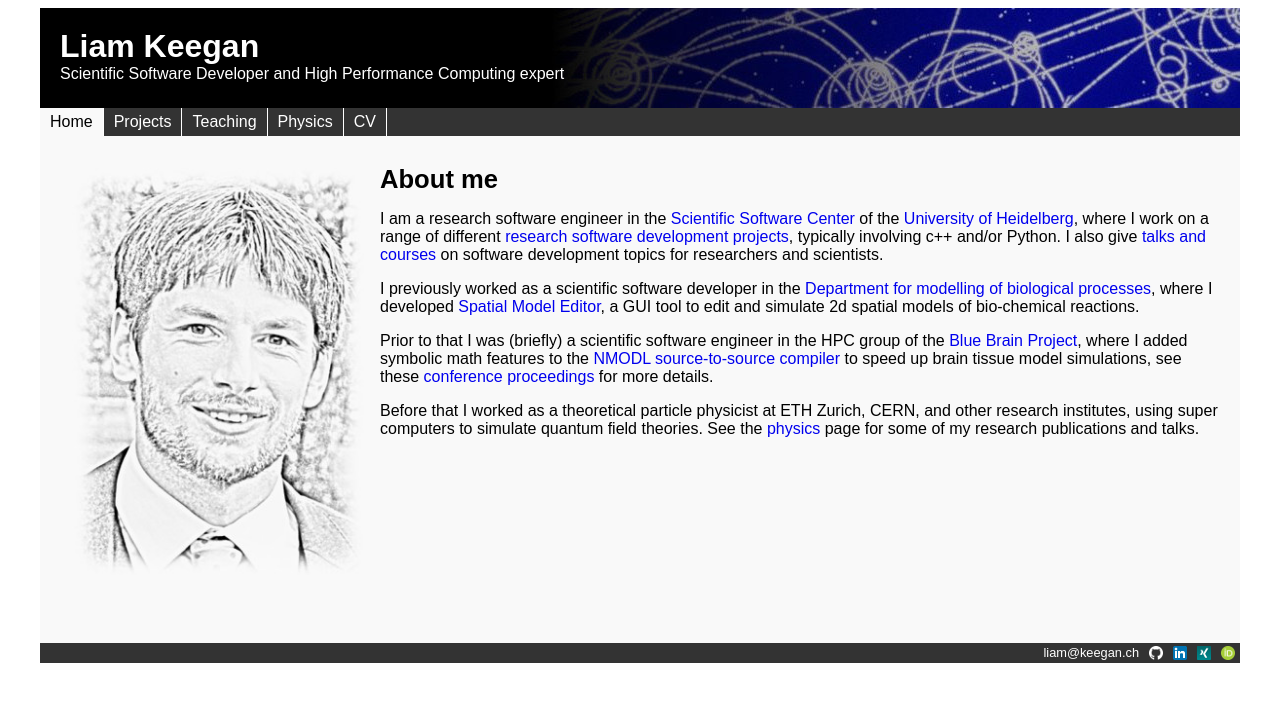
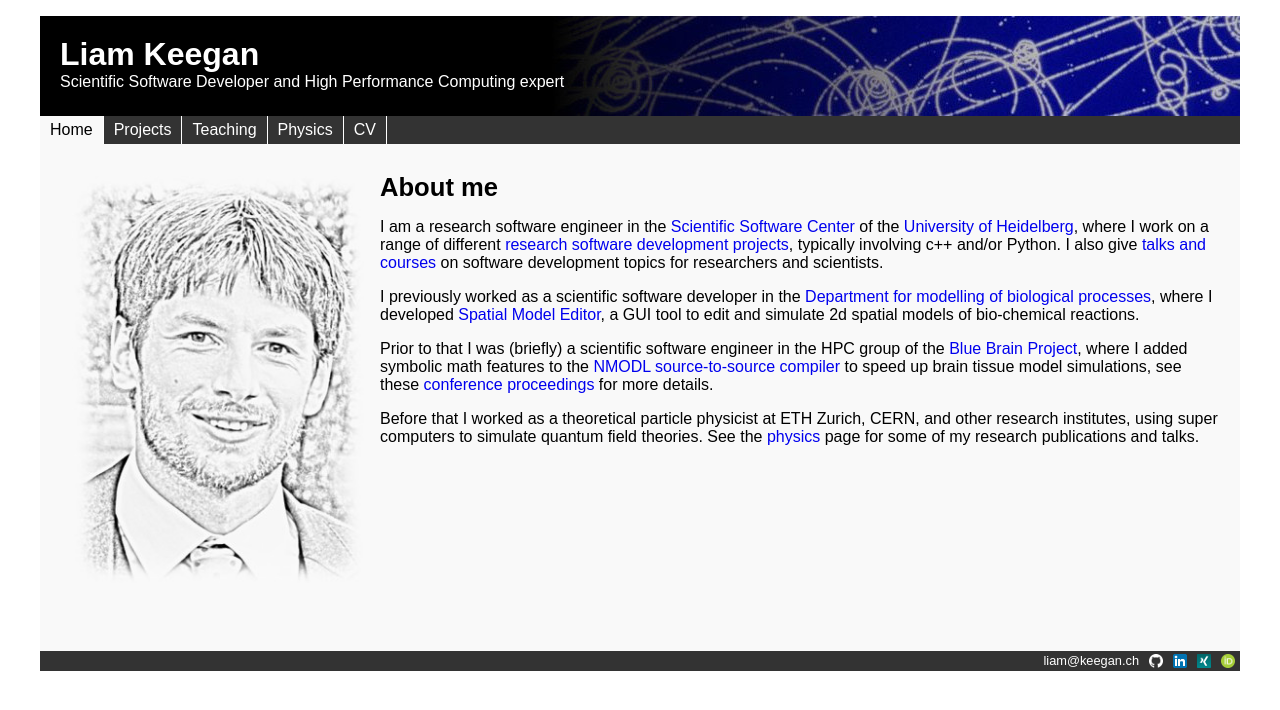
Before and after one commit to lkeegan/lkeegan.github.io, a Jekyll site: the page built from index.md, in a window 1280 px wide. Shown: the top 710 px of the page. Built offline with Jekyll 4.4.1, drawn with Linux system fonts in a browser that asks for light colours.

Commit message:
remove body default margin, only add margin back on large screens, fix typo

```diff
--- a/css/layout.css
+++ b/css/layout.css
@@ -1,3 +1,7 @@
+body {
+  margin: 0;
+}
+
 #container {
   position: middle;
   margin: 0 auto;
@@ -74,9 +78,11 @@
     float: left;
     padding: 1em;
   }
-
   #header {
     background-position: right;
+  }
+  #container {
+    margin: 16px auto;
   }
 }
 
@@ -86,6 +92,7 @@
   }
   #header {
     background-position: left;
+    padding: 0px;
   }
 }
 
--- a/index.md
+++ b/index.md
@@ -12,7 +12,7 @@ of the
 [University of Heidelberg](https://www.uni-heidelberg.de/en),
 where I work on a range of different [research software development projects](projects.html),
 typically involving c++ and/or Python.
-I also give [talks and courses]([teaching](teaching.html)) on software development topics
+I also give [talks and courses](teaching.html) on software development topics
 for researchers and scientists.
 
 I previously worked as a scientific software developer in the
```
